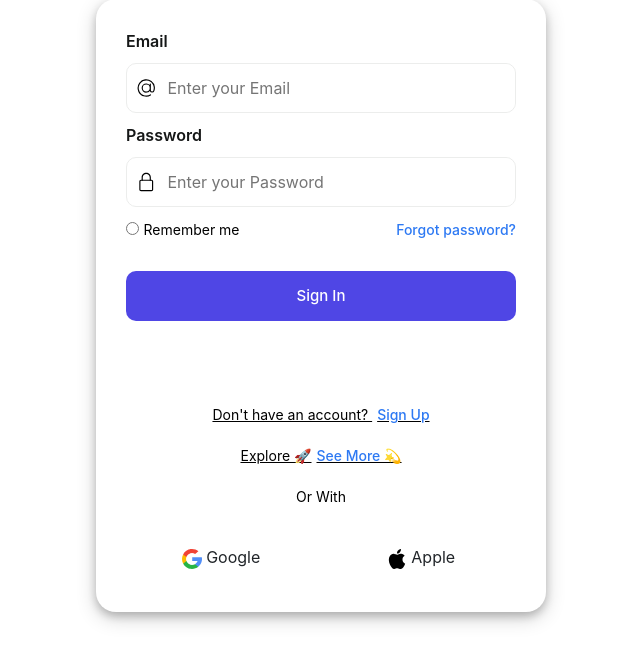
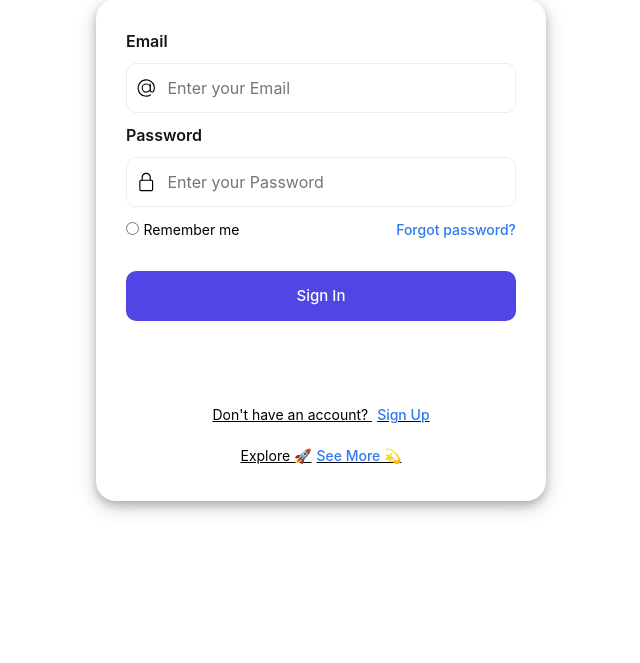
Before and after one commit to Mamonde02/project-php, a PHP site: page /frontend/views/login.php in a window 1280 px wide. Shown: the part 51-714 px from the top of the page, without its empty margins (319-959 px from the left). Run offline with PHP 8.4, Linux system fonts and the light colour scheme.

Commit message:
remove login accounts options

```diff
--- a/frontend/views/login.php
+++ b/frontend/views/login.php
@@ -15,7 +15,7 @@ if (isset($_SESSION['user_id'])) {
     <meta charset="UTF-8">
     <meta name="viewport" content="width=device-width, initial-scale=1.0">
     <link rel="stylesheet" href="../css/style.css">
-    <title>Login</title>
+    <title>Welcome HobbyTapp</title>
     <!-- Bootstrap CSS -->
     <link href="https://cdn.jsdelivr.net/npm/bootstrap@5.3.0/dist/css/bootstrap.min.css" rel="stylesheet">
 
@@ -104,9 +104,9 @@ if (isset($_SESSION['user_id'])) {
         <a href="../../index.php" class="p">Explore 🚀<span class="span">See More 💫</span>
         </a>
 
-        <p class="p line">Or With</p>
+        <!-- <p class="p line">Or With</p> -->
 
-        <div class="flex-row">
+        <!-- <div class="flex-row">
             <button class="btn google">
                 <svg xml:space="preserve" style="enable-background:new 0 0 512 512;" viewBox="0 0 512 512" y="0px" x="0px" xmlns:xlink="http://www.w3.org/1999/xlink" xmlns="http://www.w3.org/2000/svg" id="Layer_1" width="20" version="1.1">
                     <path d="M113.47,309.408L95.648,375.94l-65.139,1.378C11.042,341.211,0,299.9,0,256
@@ -126,7 +126,8 @@ if (isset($_SESSION['user_id'])) {
 
                 Google
 
-            </button><button class="btn apple">
+            </button>
+            <button class="btn apple">
                 <svg xml:space="preserve" style="enable-background:new 0 0 22.773 22.773;" viewBox="0 0 22.773 22.773" y="0px" x="0px" xmlns:xlink="http://www.w3.org/1999/xlink" xmlns="http://www.w3.org/2000/svg" id="Capa_1" width="20" height="20" version="1.1">
                     <g>
                         <g>
@@ -139,7 +140,7 @@ if (isset($_SESSION['user_id'])) {
                 Apple
 
             </button>
-        </div>
+        </div> -->
     </form>
 
 
```
